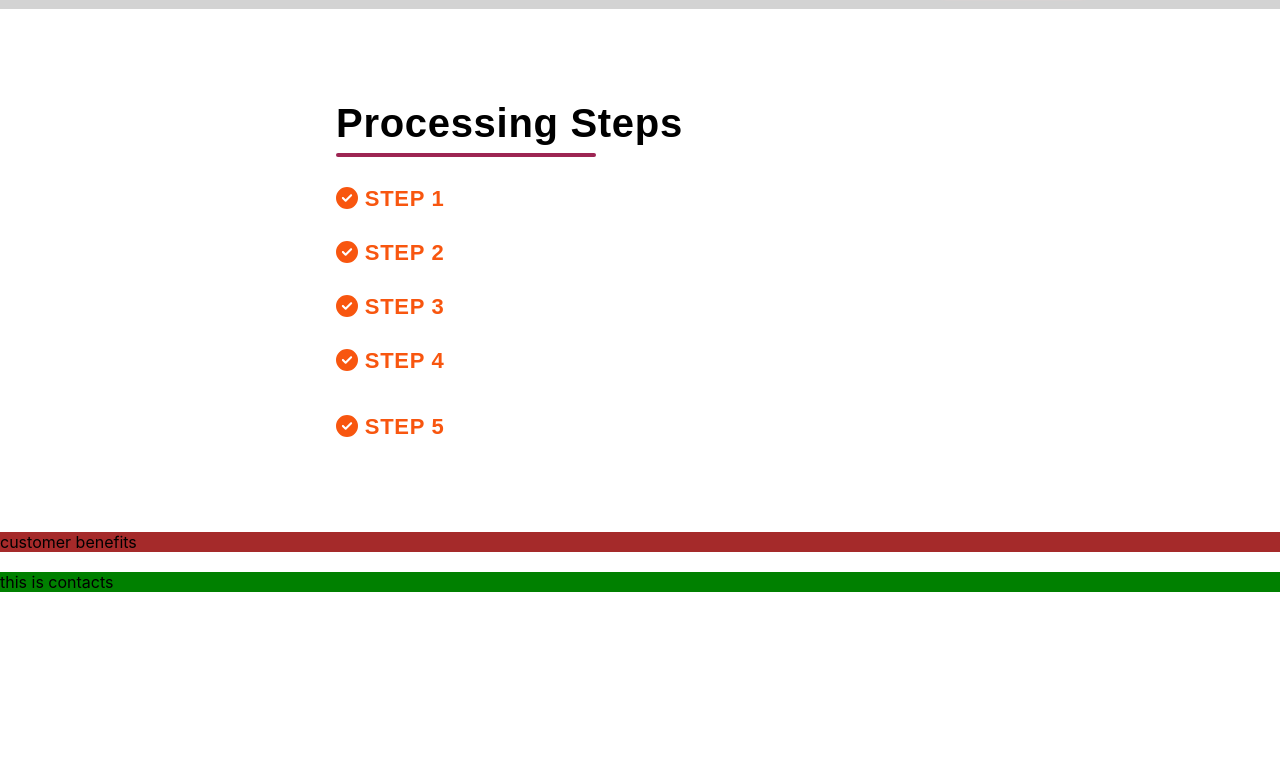
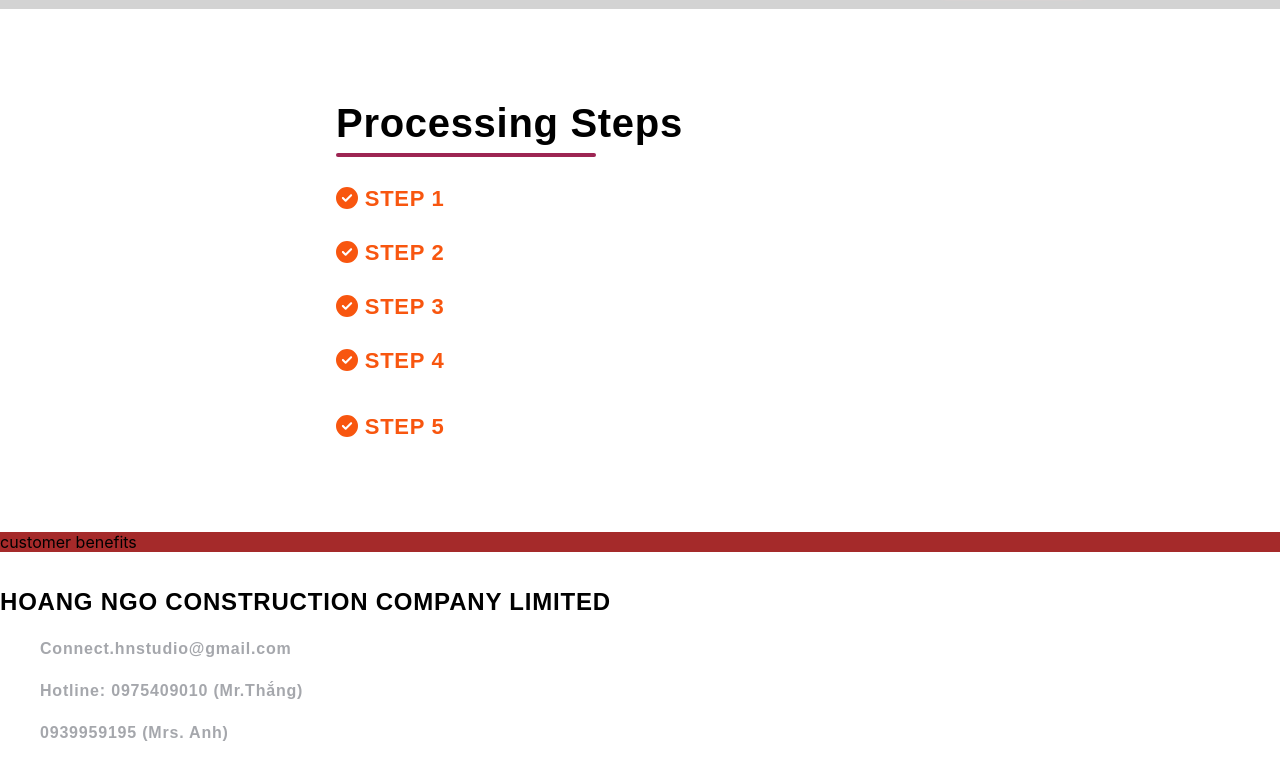
Before and after one commit to KimiNoNawa1610/Showcase, a React (Create React App) app: page / in a window 1280 px wide. Shown: the part 1226-1992 px from the top of the page. Before the commit the page ends 1818 px from the top, so only its background shows below. Built offline with nearby package versions, Linux system fonts and the light colour scheme.

Commit message:
update footer holder

```diff
--- a/src/Pages/Layout.js
+++ b/src/Pages/Layout.js
@@ -10,7 +10,20 @@
       <div className="content">{children}</div>
       <br/>
       <div className='contacts'>
-        this is contacts
+        <div className="ft-list" id="contact">
+            <p className="ft-list-title">HOANG NGO CONSTRUCTION COMPANY LIMITED</p>
+            <ul className="ft-list-items">
+              <li>
+                <a href="mailto:Connect.hnstudio@gmail.com">Connect.hnstudio@gmail.com</a>
+              </li>
+              <li>
+                <a href="tel:+84975409010">Hotline: 0975409010 (Mr.Thắng)</a>
+              </li>
+              <li>
+                <a href="tel:+84939959195">0939959195 (Mrs. Anh)</a>
+              </li>
+            </ul>
+          </div>
       </div>
     </div>
   );
--- a/src/css/Layout.css
+++ b/src/css/Layout.css
@@ -1,3 +1,145 @@
-.contacts{
-    background-color: green;
+.footer-section {
+    background-color: #1B2433;
 }
+.footer-container {
+    padding: 40px;
+    display: flex;
+    flex-wrap: wrap;
+    justify-content: space-between;
+    align-items: flex-start;
+    gap: 12px;
+    background-color: #F8560F;
+    border-bottom: 2px solid #293241;
+    border-radius: 2px;
+}
+/* Title */
+.ft-title {
+    color: #1A8EFD;
+    text-decoration: none;
+    font-family: 'Poppins', sans-serif;
+    font-size: 40px;
+    font-weight: bold;
+    letter-spacing: .8px;
+}
+.ft-sign {
+    color: #1ECAB0;
+    font-family: Cambria, sans-serif;
+    font-size: 40px;
+    font-weight: bold;
+}
+.ft-description {
+    width: 420px;
+    margin: 16px 0 40px;
+    color: #D0D3DA;
+    font-family: 'Rubik', sans-serif;
+    font-size: 20px;
+    letter-spacing: .8px;
+    line-height: 1.7rem;
+}
+.ft-input-title {
+    color: white;
+    font-family: 'Rubik', sans-serif;
+    font-size: 22px;
+    font-weight: bold;
+    letter-spacing: .8px;
+}
+.ft-input {
+    width: 300px;
+    margin: 20px 8px 0 0;
+    padding: 16px 22px;
+    color: white;
+    background-color: #293241;
+    border: 1px solid transparent;
+    border-radius: 50px;
+    outline: transparent;
+    font-family: 'Rubik', sans-serif;
+    font-size: 18px;
+    letter-spacing: .8px;
+}
+.ft-btn {
+    padding: 14px 18px;
+    color: white;
+    border: 2px solid transparent;
+    border-radius: 50px;
+    outline: transparent;
+    background-color: #1A8EFD;
+    font-size: 18px;
+    font-family: 'Rubik', sans-serif;
+    letter-spacing: .8px;
+    cursor: pointer;
+    transition: all .4s ease;
+}
+.ft-btn:hover {
+    color: #1A8EFD;
+    background-color: white;
+    border: 2px solid #1A8EFD;
+}
+/* Lists */
+.ft-list-title {
+    margin: 16px 0;
+    font-family: 'Rubik', sans-serif;
+    font-size: 24px;
+    font-weight: bold;
+    letter-spacing: .8px;
+}
+.ft-list-items {
+    list-style-type: none;
+}
+.ft-list-items li a {
+    text-decoration: none;
+    color: #a5a7ac;
+    padding: 0 0 2px 0;
+    border-bottom: 2px dotted transparent;
+    transition: border .2s ease;
+}
+.ft-list-items li {
+    margin: 24px 0;
+    font-family: 'Rubik', sans-serif;
+    font-size: 16px;
+    font-weight: bold;
+    letter-spacing: .8px;
+}
+.ft-list-items li a:hover {
+    border-bottom: 2px dotted #a5a7ac;
+}
+/* CopyRight */
+.ft-copyright {
+    padding: 24px 40px;
+    display: flex;
+    justify-content: space-between;
+    align-items: center;
+    color: #cbcdd3;
+    font-family: 'Rubik', sans-serif;
+    font-size: 18px;
+    font-weight: bold;
+    letter-spacing: .8px;
+}
+.ft-social-links {
+    list-style-type: none;
+    display: flex;
+    justify-content: center;
+    align-items: center;
+    gap: 12px;
+}
+.ft-social-links li a {
+    width: 40px;
+    height: 40px;
+    display: flex;
+    justify-content: center;
+    align-items: center;
+    border: 2px solid #cbcdd3;
+    border-radius: 50%;
+    cursor: pointer;
+}
+.ft-social-links li a svg {
+    width: 24px;
+    height: 24px;
+    padding: 1px;
+}
+.ft-social-links li a svg path {
+    fill: #cbcdd3;
+}
+.ft-social-links li a:hover, .ft-social-links li a:hover svg path {
+    fill: #1A8EFD;
+    border: 2px solid #1A8EFD;
+}
```
